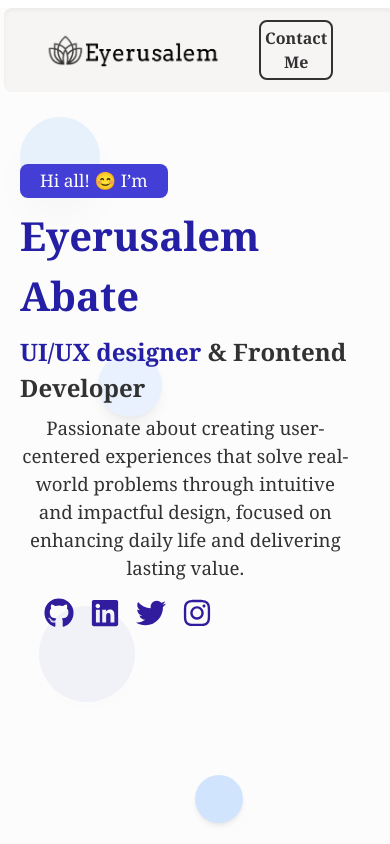
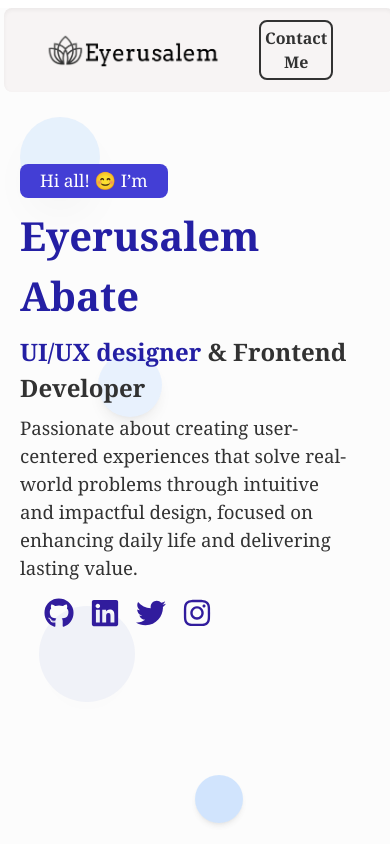
Before and after one commit to yayne30/myPortfolio, a React (Vite) app: page / in a window 390 px wide. Shown: the top 844 px of the page. Built offline with nearby package versions, Linux system fonts and the light colour scheme.

Commit message:
change the margin in the hero section

```diff
--- a/src/components/hero/hero2.tsx
+++ b/src/components/hero/hero2.tsx
@@ -51,7 +51,7 @@ const Hero2 = () => {
           <h1 className="font-bold text-[20pt] max-lg:text-[18pt]">
             <strong className="text-[#241fa4]">UI/UX designer</strong> & Frontend Developer
           </h1>
-          <p className="text-[14pt] font-[510] md:w-[80%] max-md:text-center max-md:text-[450]">
+          <p className="text-[14pt] font-[510] md:w-[80%] max-md:w-[100%] max-md:text-[450]">
             Passionate about creating user-centered experiences that solve
             real-world problems through intuitive and impactful design, focused
             on enhancing daily life and delivering lasting value.
```
